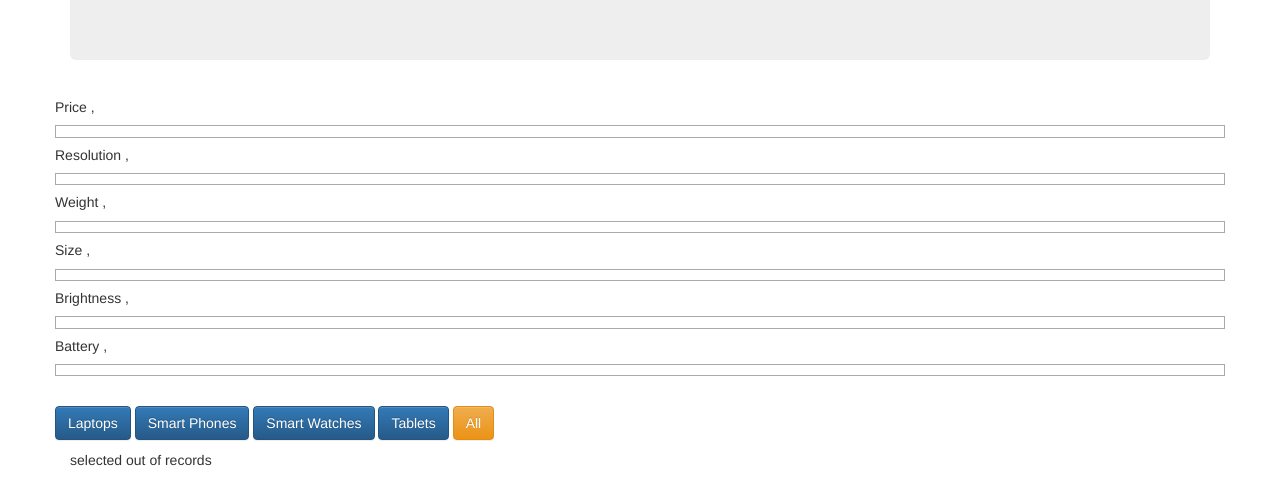
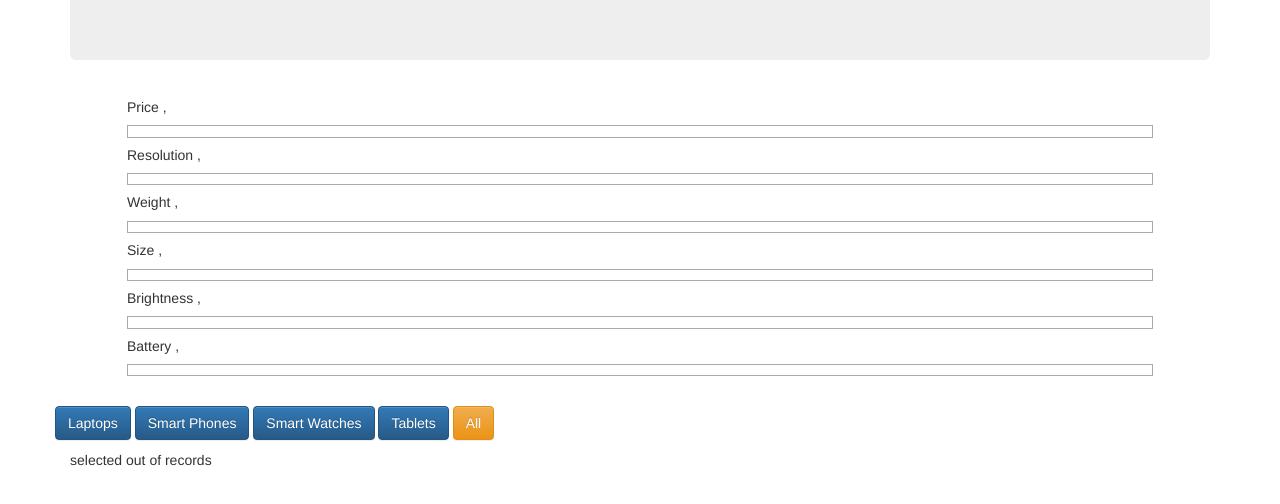
Before and after one commit to StatVisions/catchyscreens, a website with bundled scripts: page index.html in a window 1280 px wide. Shown: the part 194-698 px from the top of the page. Built offline with nearby package versions, Linux system fonts and the light colour scheme; files whose address does not match are found by name.

Commit message:
reduced size of slider div

```diff
--- a/index.html
+++ b/index.html
@@ -26,6 +26,11 @@ img.thumb {
 
 td.dc-table-label {
     opacity:0.5;
+}
+
+div.slider {
+    margin-left: 5%;
+    margin-right: 5%;
 }
 
 </style>
```
